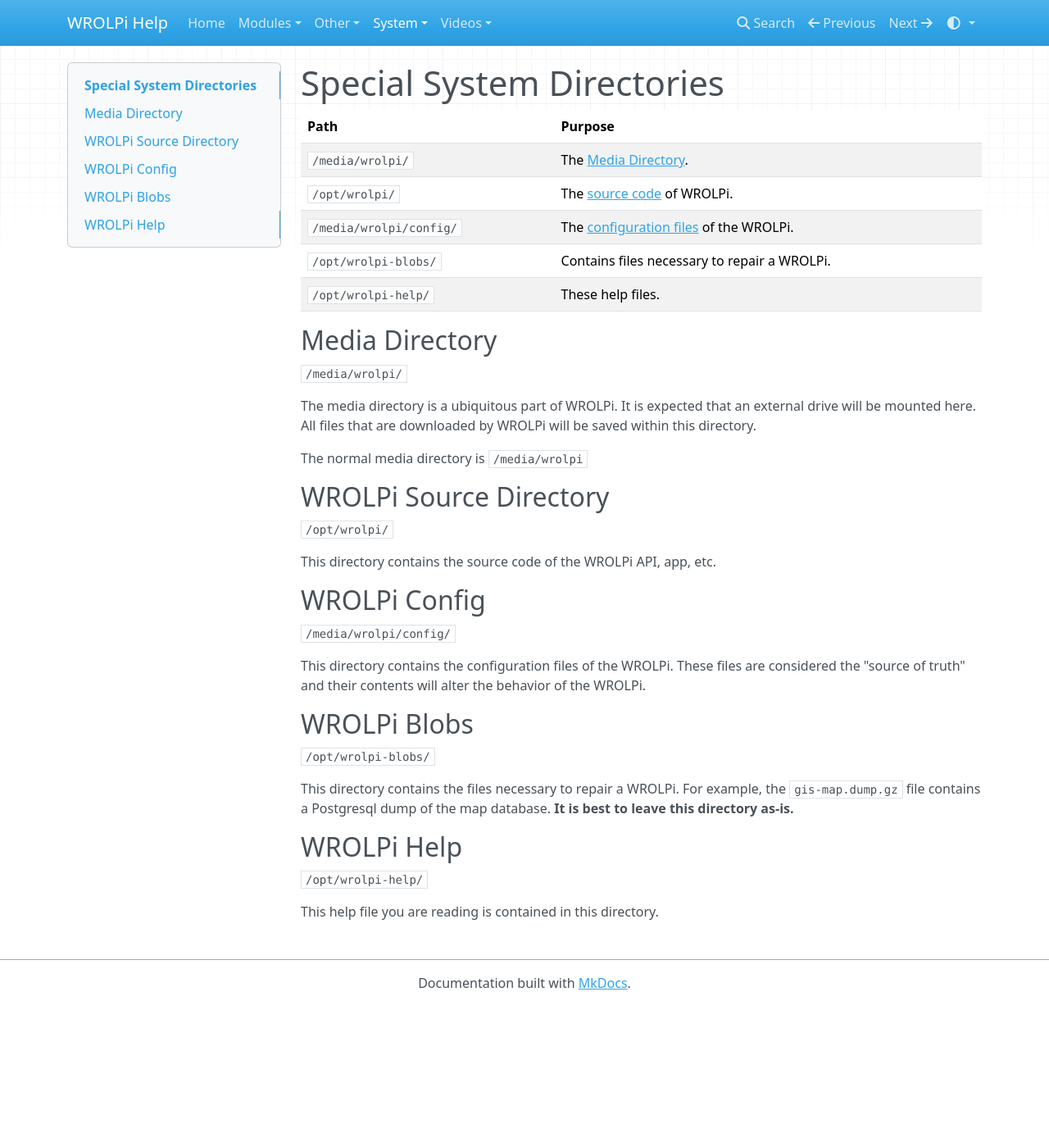
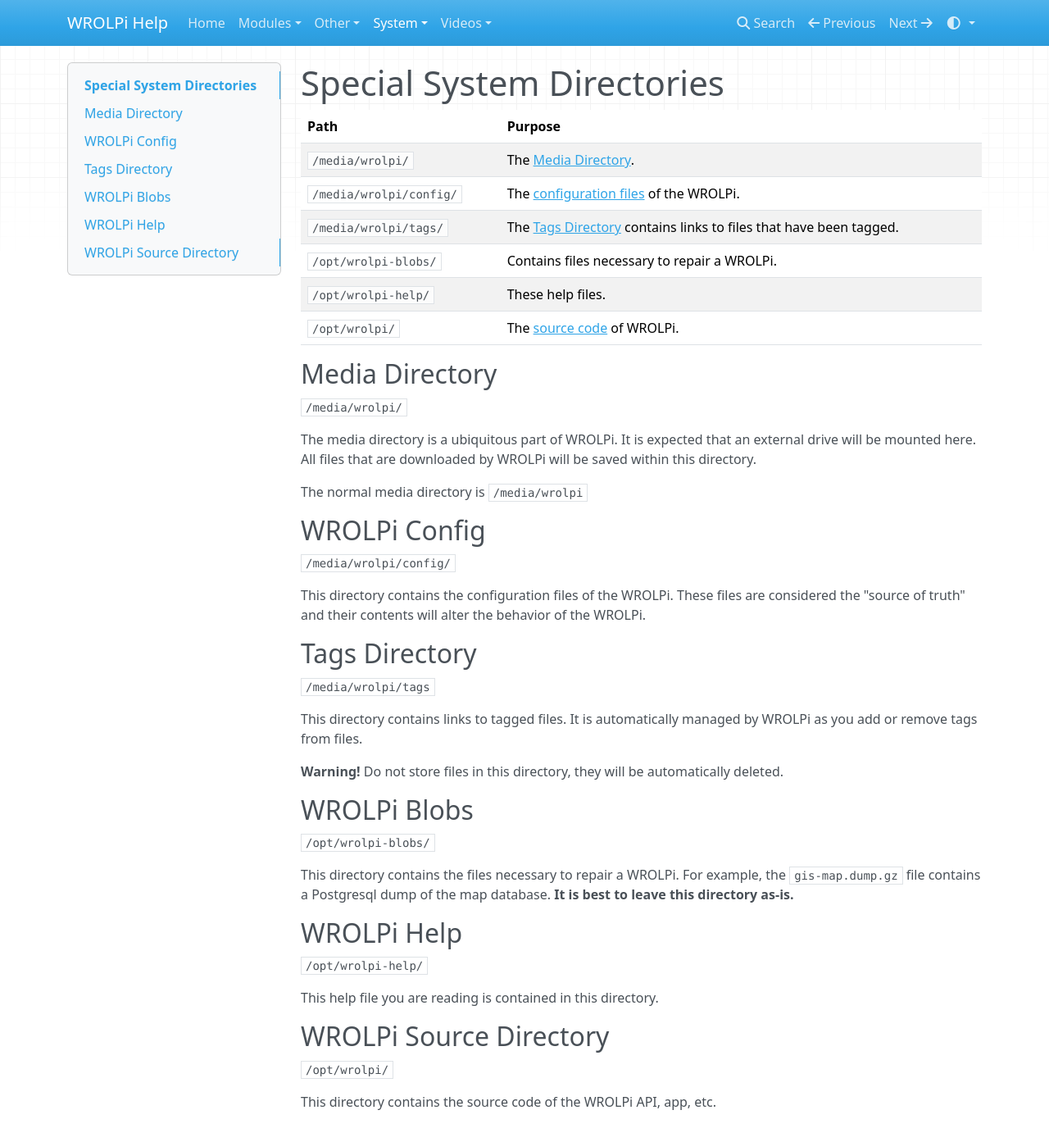
Before and after one commit to wrolpi/wrolpi-help, an MkDocs documentation site: the page built from docs/system/special-directories.md, in a window 1280 px wide and 1400 px high. Shown: the top 1393 px of the window at 82% size. Built offline with MkDocs 1.6.1, drawn with Linux system fonts in a browser that asks for light colours; nearby versions of some CDN libraries.

Commit message:
Adding docs for Tags Directory.

```diff
--- a/docs/system/special-directories.md
+++ b/docs/system/special-directories.md
@@ -1,12 +1,13 @@
 # Special System Directories
 
-| Path                    | Purpose                                                  |
-|-------------------------|----------------------------------------------------------|
-| `/media/wrolpi/`        | The [Media Directory](#media-directory).                 |
-| `/opt/wrolpi/`          | The [source code](#wrolpi-source-directory) of WROLPi.   |
-| `/media/wrolpi/config/` | The [configuration files](#wrolpi-config) of the WROLPi. |
-| `/opt/wrolpi-blobs/`    | Contains files necessary to repair a WROLPi.             |
-| `/opt/wrolpi-help/`     | These help files.                                        |
+| Path                    | Purpose                                                                              |
+|-------------------------|--------------------------------------------------------------------------------------|
+| `/media/wrolpi/`        | The [Media Directory](#media-directory).                                             |
+| `/media/wrolpi/config/` | The [configuration files](#wrolpi-config) of the WROLPi.                             |
+| `/media/wrolpi/tags/`   | The [Tags Directory](#tags-directory) contains links to files that have been tagged. |
+| `/opt/wrolpi-blobs/`    | Contains files necessary to repair a WROLPi.                                         |
+| `/opt/wrolpi-help/`     | These help files.                                                                    |
+| `/opt/wrolpi/`          | The [source code](#wrolpi-source-directory) of WROLPi.                               |
 
 ## Media Directory
 
@@ -17,18 +18,21 @@
 
 The normal media directory is `/media/wrolpi`
 
-## WROLPi Source Directory
-
-`/opt/wrolpi/`
-
-This directory contains the source code of the WROLPi API, app, etc.
-
 ## WROLPi Config
 
 `/media/wrolpi/config/`
 
 This directory contains the configuration files of the WROLPi. These files are considered the "source of truth" and
 their contents will alter the behavior of the WROLPi.
+
+## Tags Directory
+
+`/media/wrolpi/tags`
+
+This directory contains links to tagged files. It is automatically managed by WROLPi as you add or remove tags from
+files.
+
+**Warning!**  Do not store files in this directory, they will be automatically deleted.
 
 ## WROLPi Blobs
 
@@ -42,3 +46,9 @@
 `/opt/wrolpi-help/`
 
 This help file you are reading is contained in this directory.
+
+## WROLPi Source Directory
+
+`/opt/wrolpi/`
+
+This directory contains the source code of the WROLPi API, app, etc.
```
Also changed, not shown: docs/system/primary-secondary-tertiary.md (+1 -0 lines).
